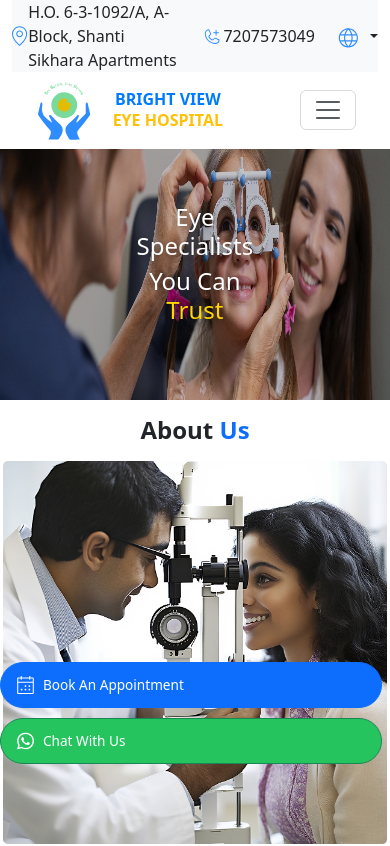
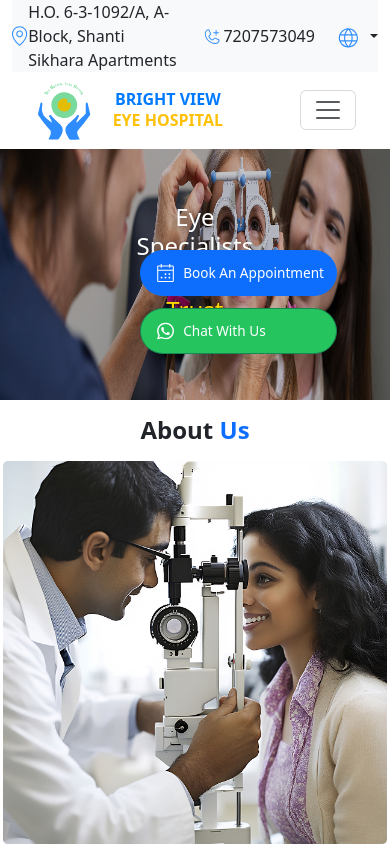
Before and after one commit to NagarajuKolar/Brightview, a React (Vite) app: page / in a window 390 px wide. Shown: the top 846 px of the page. Built offline with nearby package versions, Linux system fonts and the light colour scheme.

Commit message:
fixedbugs

```diff
--- a/src/CSS/Head.css
+++ b/src/CSS/Head.css
@@ -114,16 +114,7 @@
     /* object-fit: cover; */
   }
 
-  .buttons {
-         bottom: 10px;
-        right: 0;
-        left: 0;
-        width: 100%;
-        flex-direction: row;
-        justify-content: center;
-        gap: 10px !important;
-        flex-wrap: wrap;
-  }
+
 
   .buttons .btn {
     font-size: 0.85rem;
@@ -169,12 +160,12 @@
 }
 .buttons {
   position: absolute;
-  bottom: 80px;
+  bottom: 490px;
   right: 45px;
   z-index: 10;
   display: flex;
   flex-direction: column;
-  gap: 20px;
+  gap: 12px;
 }
   .buttons .btn {
     font-size: 0.85rem;
--- a/src/Components/Head.jsx
+++ b/src/Components/Head.jsx
@@ -25,8 +25,8 @@ function Head() {
           </button>
         </div>
         <div className="buttons position-fixed">
-          <button type="button" onClick={() => setShowAppointment(true)} className="btn btn-primary  rounded-pill me-2">
-            <img src={book} alt="img" className="image-fluid  px-1" />Book An Appointment
+          <button type="button" onClick={() => setShowAppointment(true)} className="btn btn-primary  bookbtn rounded-pill me-2">
+            <img src={book} alt="img" className="image-fluid px-1" />Book An Appointment
           </button>
           {showAppointment && <Appointment onClose={() => setShowAppointment(false)} />}
           <button type="button" className="btn btn-success   wts-btn rounded-pill me-2">
```
